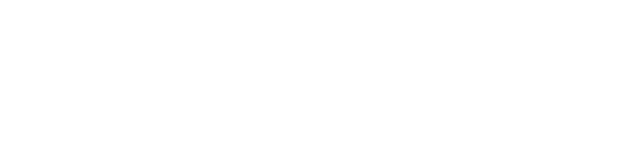
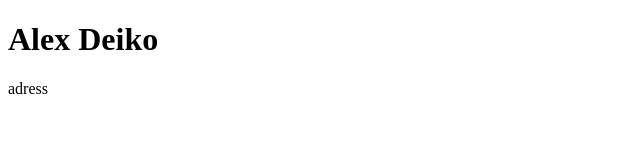
Before and after one commit to alexdejko/rsschool-codejam1-cv, a plain HTML site: page index.html in a window 1280 px wide. Shown: the whole page, without its empty margins (0-640 px from the left). Drawn offline with Linux system fonts and the light colour scheme.

Commit message:
feat: first layout of page

```diff
--- a/index.html
+++ b/index.html
@@ -6,6 +6,25 @@
 	<link rel="stylesheet" href="style.css">
 </head>
 <body>
+	<div class="wrap" >
+		<div id='header'>
+			<div class='cv-section'>
+				<div class='big'>
+					<div class='cv-section-title'>
+						<h1>Alex Deiko</h1>
+					</div>
+				</div>
+				<div class='small'>
+					<p>adress</p>
+				</div>
+			</div>
+		<div id='content'>
 
+		</div>
+		<div id='footer'>
+
+		</div>
+
+	</div>
 </body>
 </html>
```
